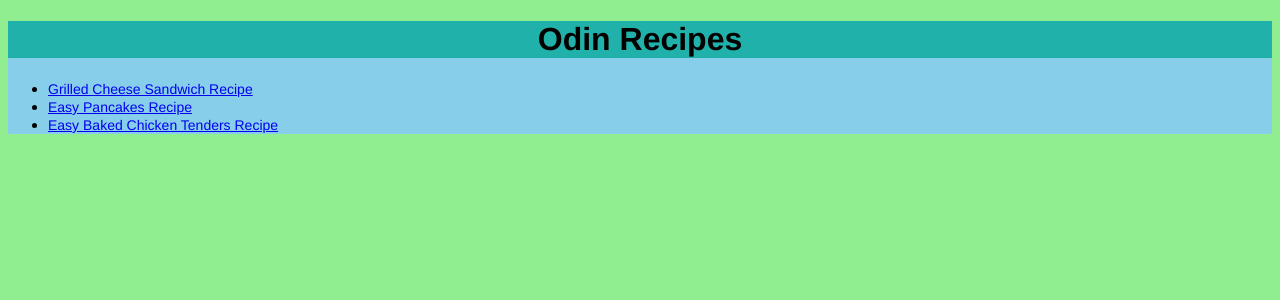
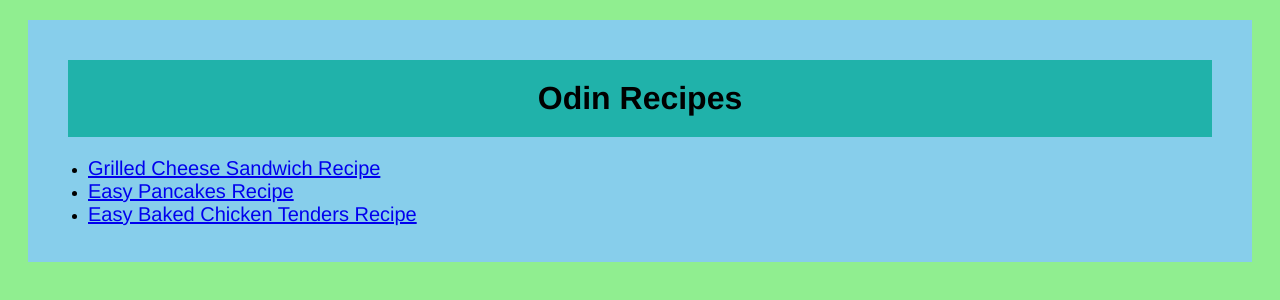
Before and after one commit to exile213/odin-recipes, a plain HTML site: page index.html in a window 1280 px wide. Drawn offline with Linux system fonts and the light colour scheme.

Commit message:
Final touches

```diff
--- a/styles.css
+++ b/styles.css
@@ -4,7 +4,7 @@
 }
 
 li a{
-    font-size: 14px;
+    font-size: 20px;
     font-weight: italic;
 }
 
@@ -27,6 +27,8 @@ img {
 }
 .Homesec{
     background:skyblue;
+    padding:20px;
+    margin:20px;
 }
 
 .Homesec.Title{
```
